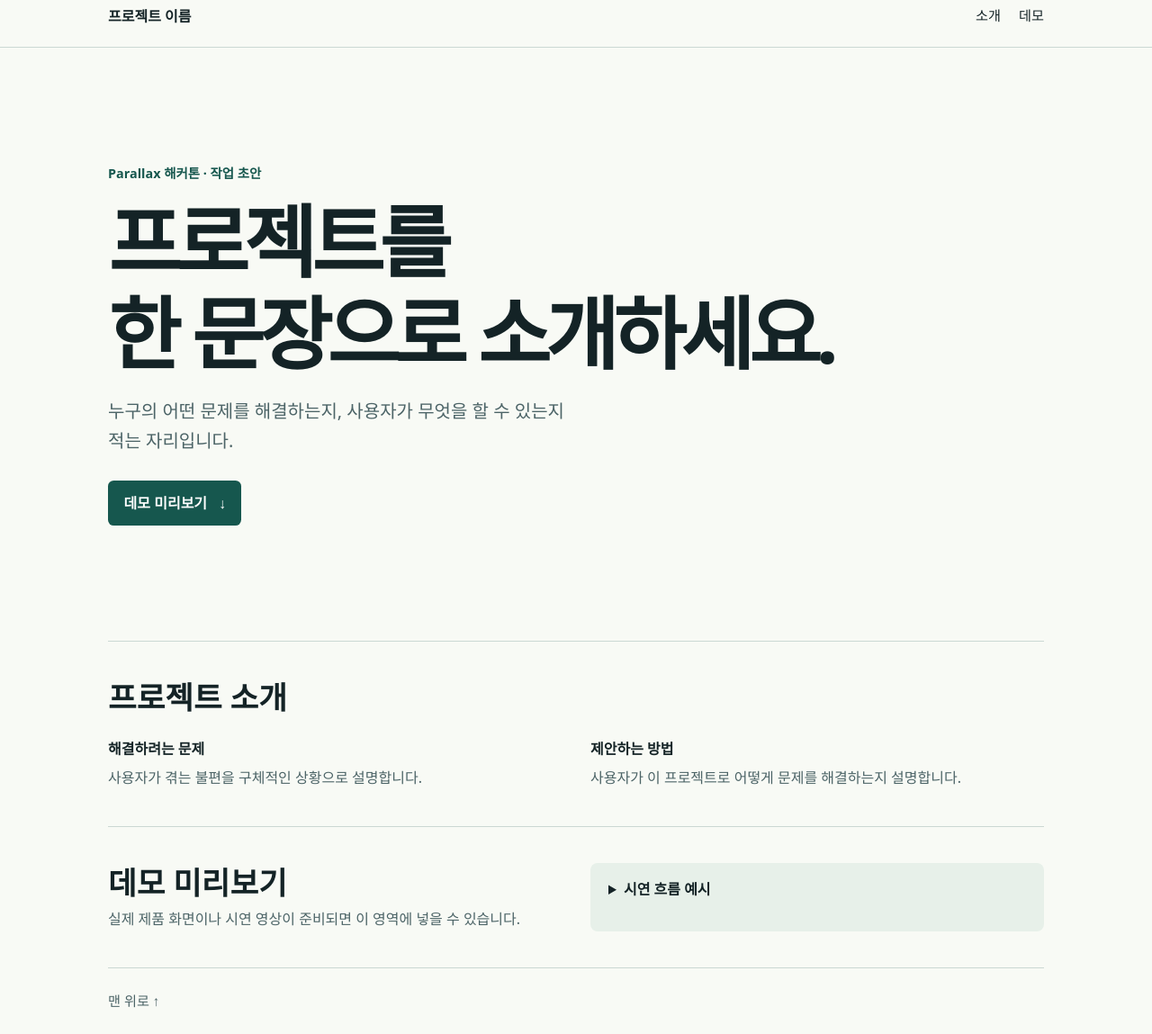
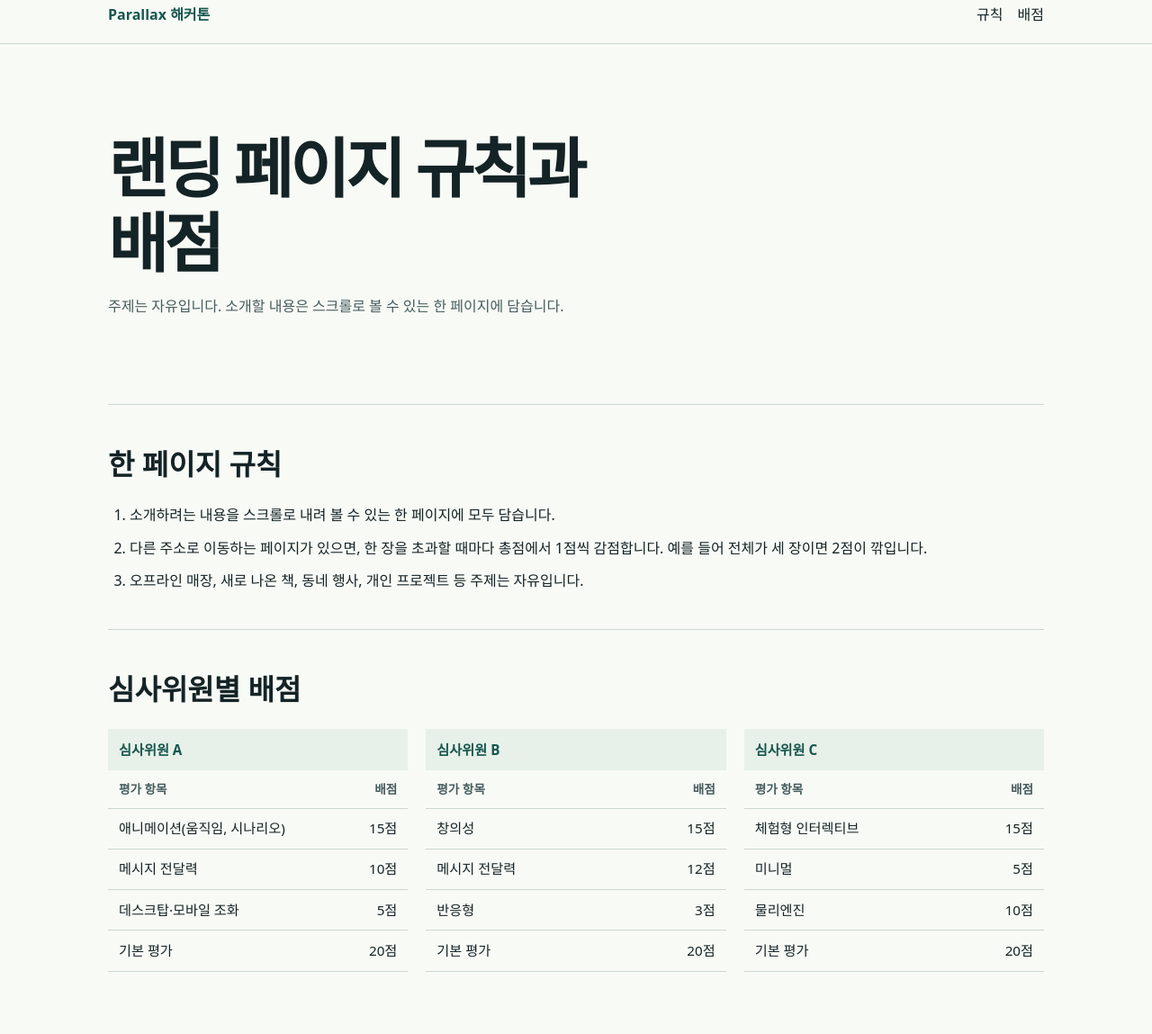
Before and after one commit to mymh121-spec/parallax-hackathon-landing, a plain HTML site: page index.html in a window 1280 px wide. Shown: the part 16-1165 px from the top of the page at 90% size. After the commit the page ends 1136 px from the top, so only its background shows below. Drawn offline with Linux system fonts and the light colour scheme.

Commit message:
Replace starter with one-page rules and judging rubric

```diff
--- a/index.html
+++ b/index.html
@@ -3,58 +3,68 @@
 <head>
   <meta charset="utf-8">
   <meta name="viewport" content="width=device-width, initial-scale=1">
-  <meta name="description" content="Parallax 해커톤 참가작 소개 페이지 초안">
-  <title>프로젝트 소개 · Parallax 해커톤</title>
+  <meta name="description" content="Parallax 해커톤의 한 페이지 규칙과 심사위원별 배점">
+  <title>Parallax 해커톤 · 규칙과 배점</title>
   <link rel="stylesheet" href="./styles.css">
-  <script src="./script.js" defer></script>
 </head>
 <body>
   <header class="site-header">
     <div class="wrap header-row">
-      <a class="brand" href="#top">프로젝트 이름</a>
+      <a class="brand" href="#top">Parallax 해커톤</a>
       <nav aria-label="페이지 메뉴">
-        <a href="#about">소개</a>
-        <a href="#demo">데모</a>
+        <a href="#rules">규칙</a>
+        <a href="#scores">배점</a>
       </nav>
     </div>
   </header>
   <main id="top" class="wrap">
-    <section class="hero" aria-labelledby="title">
-      <p class="eyebrow">Parallax 해커톤 · 작업 초안</p>
-      <h1 id="title">프로젝트를<br>한 문장으로 소개하세요.</h1>
-      <p class="lead">누구의 어떤 문제를 해결하는지, 사용자가 무엇을 할 수 있는지 적는 자리입니다.</p>
-      <a class="button" href="#demo">데모 미리보기 <span aria-hidden="true">↓</span></a>
+    <header class="hero">
+      <h1>랜딩 페이지 규칙과 배점</h1>
+      <p>주제는 자유입니다. 소개할 내용은 스크롤로 볼 수 있는 한 페이지에 담습니다.</p>
+    </header>
+    <section id="rules" class="section" aria-labelledby="rules-title">
+      <h2 id="rules-title">한 페이지 규칙</h2>
+      <ol class="rules">
+        <li>소개하려는 내용을 스크롤로 내려 볼 수 있는 한 페이지에 모두 담습니다.</li>
+        <li>다른 주소로 이동하는 페이지가 있으면, 한 장을 초과할 때마다 총점에서 1점씩 감점합니다. 예를 들어 전체가 세 장이면 2점이 깎입니다.</li>
+        <li>오프라인 매장, 새로 나온 책, 동네 행사, 개인 프로젝트 등 주제는 자유입니다.</li>
+      </ol>
     </section>
-    <section id="about" class="section" aria-labelledby="about-title">
-      <h2 id="about-title">프로젝트 소개</h2>
-      <dl class="overview">
-        <div>
-          <dt>해결하려는 문제</dt>
-          <dd>사용자가 겪는 불편을 구체적인 상황으로 설명합니다.</dd>
-        </div>
-        <div>
-          <dt>제안하는 방법</dt>
-          <dd>사용자가 이 프로젝트로 어떻게 문제를 해결하는지 설명합니다.</dd>
-        </div>
-      </dl>
-    </section>
-    <section id="demo" class="section demo-section" aria-labelledby="demo-title">
-      <div>
-        <h2 id="demo-title">데모 미리보기</h2>
-        <p>실제 제품 화면이나 시연 영상이 준비되면 이 영역에 넣을 수 있습니다.</p>
-      </div>
-      <div class="demo">
-        <details id="demo-details">
-          <summary>시연 흐름 예시</summary>
-          <ol>
-            <li>사용자가 해결하려는 상황을 보여줍니다.</li>
-            <li>프로젝트의 핵심 기능을 실행합니다.</li>
-            <li>화면에서 결과를 확인합니다.</li>
-          </ol>
-        </details>
+    <section id="scores" class="section" aria-labelledby="scores-title">
+      <h2 id="scores-title">심사위원별 배점</h2>
+      <div class="score-grid">
+        <table>
+          <caption>심사위원 A</caption>
+          <thead><tr><th scope="col">평가 항목</th><th scope="col">배점</th></tr></thead>
+          <tbody>
+            <tr><th scope="row">애니메이션(움직임, 시나리오)</th><td>15점</td></tr>
+            <tr><th scope="row">메시지 전달력</th><td>10점</td></tr>
+            <tr><th scope="row">데스크탑·모바일 조화</th><td>5점</td></tr>
+            <tr><th scope="row">기본 평가</th><td>20점</td></tr>
+          </tbody>
+        </table>
+        <table>
+          <caption>심사위원 B</caption>
+          <thead><tr><th scope="col">평가 항목</th><th scope="col">배점</th></tr></thead>
+          <tbody>
+            <tr><th scope="row">창의성</th><td>15점</td></tr>
+            <tr><th scope="row">메시지 전달력</th><td>12점</td></tr>
+            <tr><th scope="row">반응형</th><td>3점</td></tr>
+            <tr><th scope="row">기본 평가</th><td>20점</td></tr>
+          </tbody>
+        </table>
+        <table>
+          <caption>심사위원 C</caption>
+          <thead><tr><th scope="col">평가 항목</th><th scope="col">배점</th></tr></thead>
+          <tbody>
+            <tr><th scope="row">체험형 인터렉티브</th><td>15점</td></tr>
+            <tr><th scope="row">미니멀</th><td>5점</td></tr>
+            <tr><th scope="row">물리엔진</th><td>10점</td></tr>
+            <tr><th scope="row">기본 평가</th><td>20점</td></tr>
+          </tbody>
+        </table>
       </div>
     </section>
   </main>
-  <footer class="wrap footer"><a href="#top">맨 위로 ↑</a></footer>
 </body>
 </html>
--- a/styles.css
+++ b/styles.css
@@ -1,64 +1,40 @@
 :root {
   color-scheme: light;
-  --ink: #142326;
-  --muted: #4c6467;
-  --paper: #f8faf5;
+  color: #142326;
+  background: #f8faf5;
+  font-family: system-ui, "Malgun Gothic", sans-serif;
+  --muted: #465c5e;
   --line: #cbd8d3;
   --accent: #16574e;
-  font-family: system-ui, "Malgun Gothic", sans-serif;
-  color: var(--ink);
-  background: var(--paper);
 }
 
 * { box-sizing: border-box; }
 body { margin: 0; line-height: 1.65; word-break: keep-all; }
-a { color: inherit; }
-:focus-visible { outline: 3px solid #237b6d; outline-offset: 5px; }
+a { color: inherit; text-underline-offset: .22em; }
+:focus-visible { outline: 3px solid var(--accent); outline-offset: 4px; }
 .wrap { width: min(100% - 2.5rem, 65rem); margin-inline: auto; }
 .site-header { border-bottom: 1px solid var(--line); }
-.header-row, nav { display: flex; align-items: center; gap: 1.25rem; }
-.header-row { justify-content: space-between; min-height: 4.25rem; }
-.header-row a { text-decoration: none; }
-.header-row a:hover, .footer a:hover { text-decoration: underline; }
-.brand { font-weight: 800; }
-nav, .footer { font-size: .95rem; }
-.hero { padding-block: clamp(4rem, 11vw, 8rem); }
-.eyebrow { color: var(--accent); font-size: .9rem; font-weight: 750; }
-h1, h2, p, dl, dd { margin: 0; }
-h1 {
-  margin-block: .85rem 1.2rem;
-  font-size: clamp(2.4rem, 7vw, 5.5rem);
-  line-height: 1.15;
-  letter-spacing: -.065em;
+.header-row, nav { display: flex; align-items: center; gap: 1rem; }
+.header-row { justify-content: space-between; min-height: 4rem; }
+.brand { color: var(--accent); font-weight: 800; text-decoration: none; }
+nav a { text-decoration: none; }
+nav a:hover, .brand:hover { text-decoration: underline; }
+.hero { padding-block: clamp(3rem, 8vw, 6rem); }
+h1, h2, p { margin: 0; }
+h1 { max-width: 16ch; font-size: clamp(2.3rem, 6vw, 4.5rem); line-height: 1.15; letter-spacing: -.055em; }
+.hero p { margin-top: 1rem; color: var(--muted); }
+.section { border-top: 1px solid var(--line); padding-block: 2.5rem; }
+h2 { font-size: clamp(1.5rem, 3vw, 2rem); }
+.rules { margin: 1rem 0 0; padding-left: 1.5rem; }
+.rules li + li { margin-top: .65rem; }
+.score-grid { display: grid; grid-template-columns: repeat(3, minmax(0, 1fr)); gap: 1.25rem; margin-top: 1.1rem; align-items: start; }
+table { width: 100%; border-collapse: collapse; font-size: .95rem; }
+caption { padding: .65rem .75rem; background: #e7f0e9; color: var(--accent); text-align: left; font-weight: 750; }
+th, td { border-bottom: 1px solid var(--line); padding: .6rem .75rem; text-align: left; }
+thead th { color: var(--muted); font-size: .85rem; }
+tbody th { font-weight: 500; }
+td, th:last-child { text-align: right; white-space: nowrap; }
+
+@media (max-width: 53rem) {
+  .score-grid { grid-template-columns: minmax(0, 1fr); }
 }
-.lead { max-width: 34rem; font-size: clamp(1.05rem, 2vw, 1.25rem); }
-.lead, dd, .demo-section p { color: var(--muted); }
-.button {
-  display: inline-flex;
-  gap: .8rem;
-  align-items: center;
-  margin-top: 1.75rem;
-  padding: .75rem 1.1rem;
-  border-radius: .4rem;
-  background: var(--accent);
-  color: white;
-  font-weight: 700;
-  text-decoration: none;
-}
-.button:hover { background: #10463e; }
-.section { border-top: 1px solid var(--line); padding-block: 2.5rem; }
-h2 { font-size: clamp(1.55rem, 3vw, 2.15rem); line-height: 1.25; }
-.overview, .demo-section { display: grid; grid-template-columns: 1fr 1fr; gap: 1.35rem 2rem; }
-.overview { margin-top: 1.4rem; }
-dt { font-weight: 750; }
-dd, .demo-section p { margin-top: .4rem; }
-.demo { padding: 1rem 1.25rem; border-radius: .5rem; background: #e7f0e9; }
-summary { cursor: pointer; font-weight: 700; }
-.demo ol { margin: .8rem 0 0; padding-left: 1.4rem; }
-.footer { padding-block: 1.5rem; border-top: 1px solid var(--line); color: var(--muted); }
-.footer a { text-decoration: none; }
-
-@media (max-width: 42rem) {
-  .overview, .demo-section { grid-template-columns: 1fr; }
-  .section { padding-block: 2rem; }
-}
```
Also changed, not shown: 1 other file.
